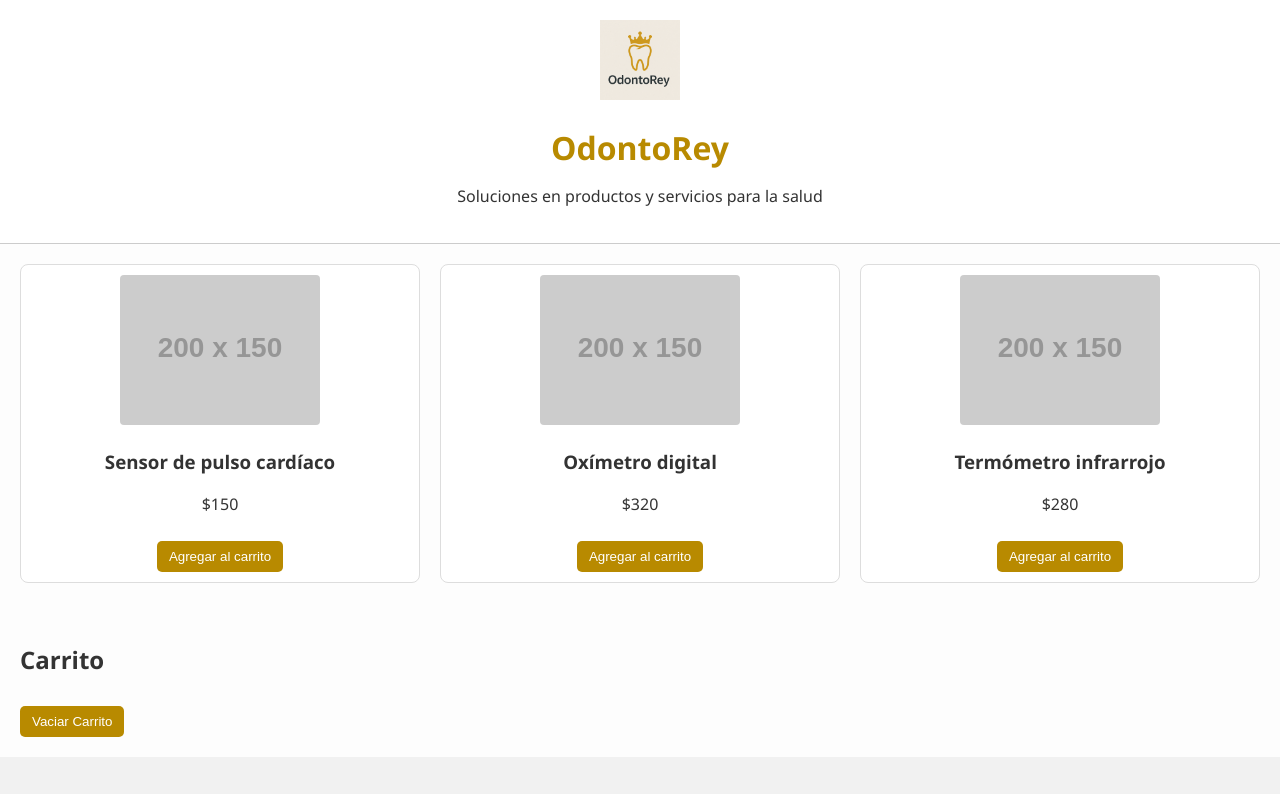
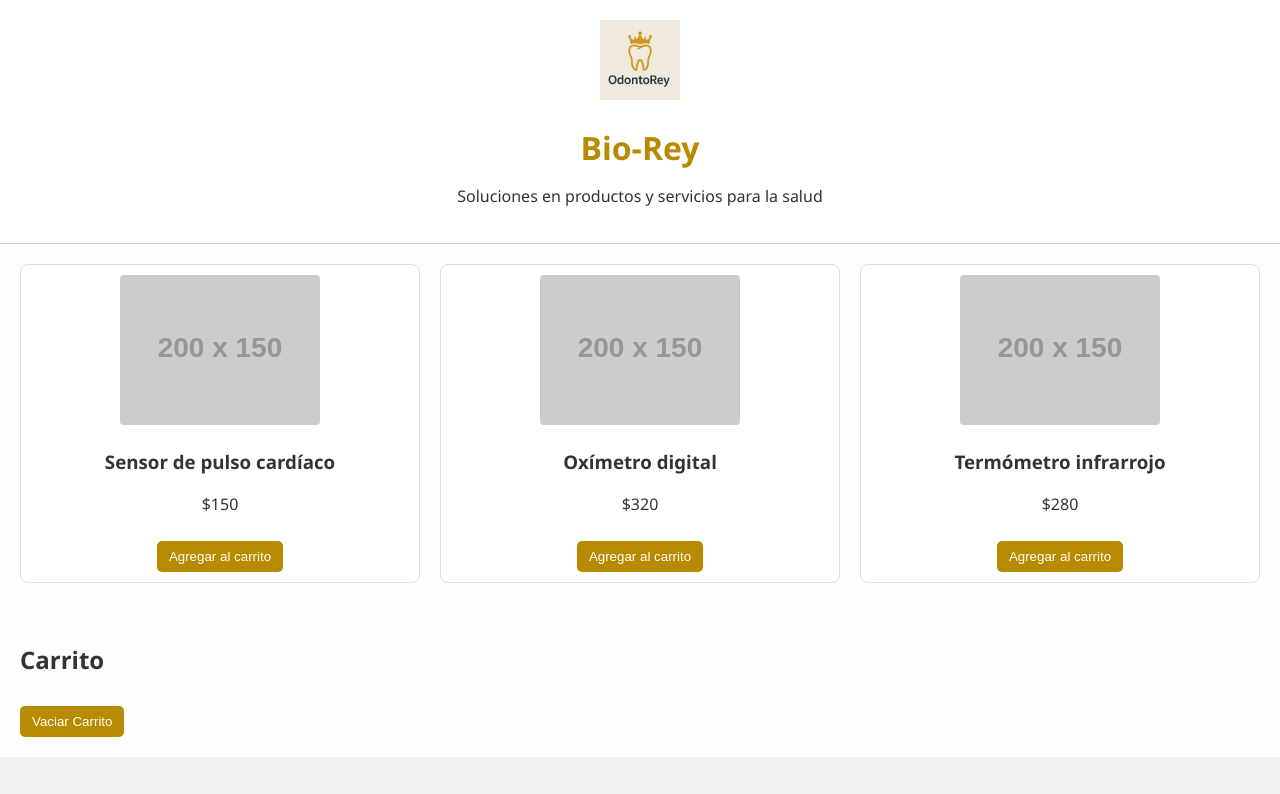
Before and after one commit to Alexvy04/mi-tienda-online, a plain HTML site: page index.html in a window 1280 px wide. Shown: the top 794 px of the page. Drawn offline with Linux system fonts and the light colour scheme; placeholder pictures from the web are drawn by us.

Commit message:
Update index.html

```diff
--- a/index.html
+++ b/index.html
@@ -9,7 +9,7 @@
 <body>
   <header>
     <img src="logotipo.png" alt="Logo OdontoRey" class="logo">
-    <h1>OdontoRey</h1>
+    <h1>Bio-Rey</h1>
     <p>Soluciones en productos y servicios para la salud</p>
   </header>
 
```
